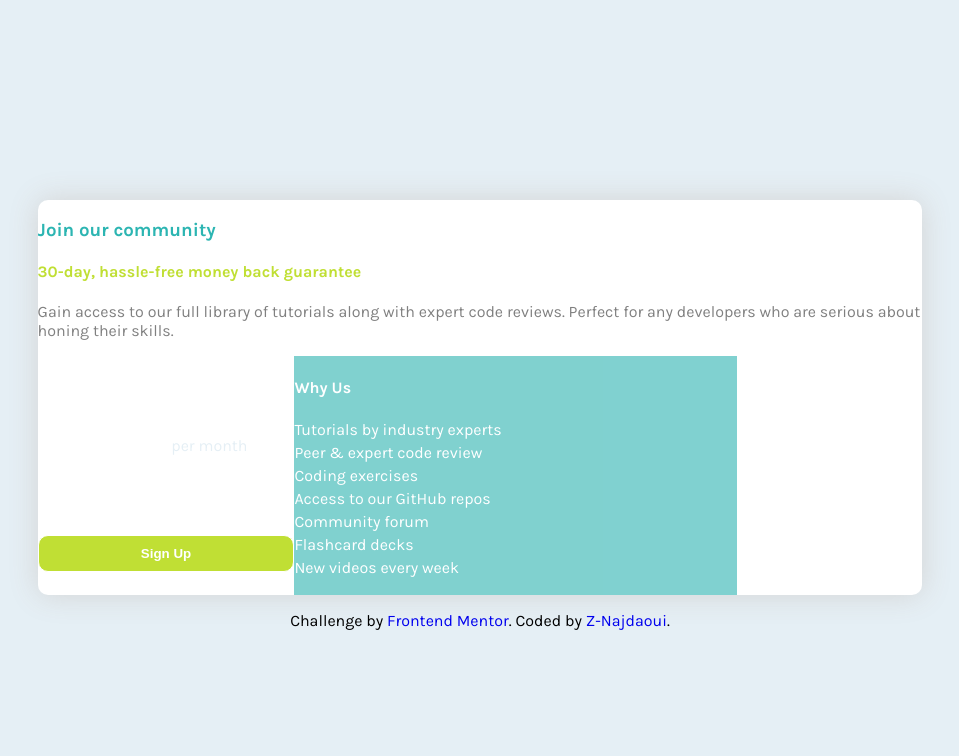
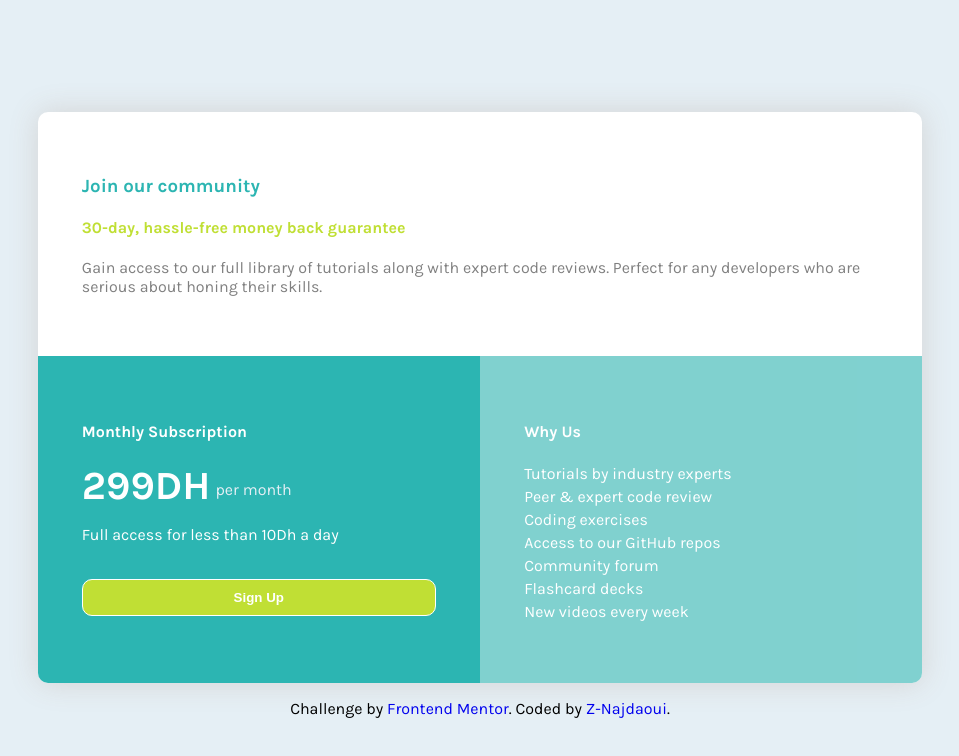
Before and after one commit to ilorez/SinglePriceGridComponentMaster, a plain HTML site: page index.html in a window 1280 px wide. Shown: the whole page, without its empty margins (160-1119 px from the left). Drawn offline with Linux system fonts and the light colour scheme.

Commit message:
Update index.html

```diff
--- a/index.html
+++ b/index.html
@@ -1,3 +1,4 @@
+<!DOCTYPE html>
 <html>
 <head>
 <title>Single Price Grid Component Master</title>
@@ -8,7 +9,7 @@
 </head>
 <body>
 <main>
-  <div id="join">
+  <div class="same-padding" id="join">
     <h3>Join our community</h3>
     <h4 class='joinClass'>30-day, hassle-free money back guarantee</h4>
     <p class="joinParagraph">
@@ -18,14 +19,14 @@
     </p>
   </div>
   <div id="twoDivs">
-    <div id="Sub">
+    <div class="sub same-padding">
       <h4 class="titles">Monthly Subscription</h4>
       <p class="subPrix"> <span id='big'><strong> 299DH</strong></span><span id='relativeTop'>per month</span></p>
       <p class="subPragraph">Full access for less than 10Dh a day</p><br>
-      <center><input type="button" value='Sign Up' id='signUpButton' onClick='alertus()'>
-        <center>
+      <input type="button" value='Sign Up' id='signUpButton' onClick='alertus()'>
+
     </div>
-    <div id="whyUs">
+    <div class="same-padding" id="whyUs">
       <h4 class="titles">Why Us</h4>
       <ul>
         <li>Tutorials by industry experts</li>
```
